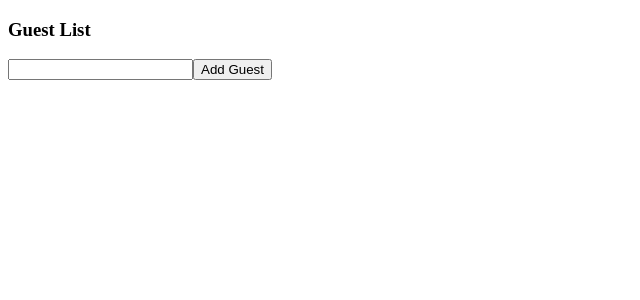
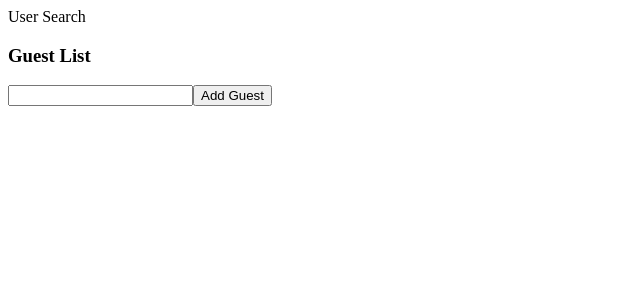
Before and after one commit to Jeff-Adler/first_react_TS_app, a React (Create React App) app: page / in a window 1280 px wide. Shown: the top 300 px of the page, without its empty margins (0-640 px from the left). Built offline with nearby package versions, Linux system fonts and the light colour scheme.

Commit message:
added UserSearch to index

```diff
--- a/src/index.tsx
+++ b/src/index.tsx
@@ -1,9 +1,11 @@
 import ReactDOM from 'react-dom';
 import GuestList from './state/GuestList';
+import { UserSearch } from './state/UserSearch'
 
 const App = () => {
   return (
     <div>
+      <UserSearch />
       <GuestList />
     </div>
   );
--- a/src/state/UserSearch.tsx
+++ b/src/state/UserSearch.tsx
@@ -1,4 +1,6 @@
 import { useState } from 'react';
 
 //need to build this out
-const UserSearch: React.FC = () => {};
+export const UserSearch: React.FC = () => {
+  return <div>User Search</div>
+};
```
